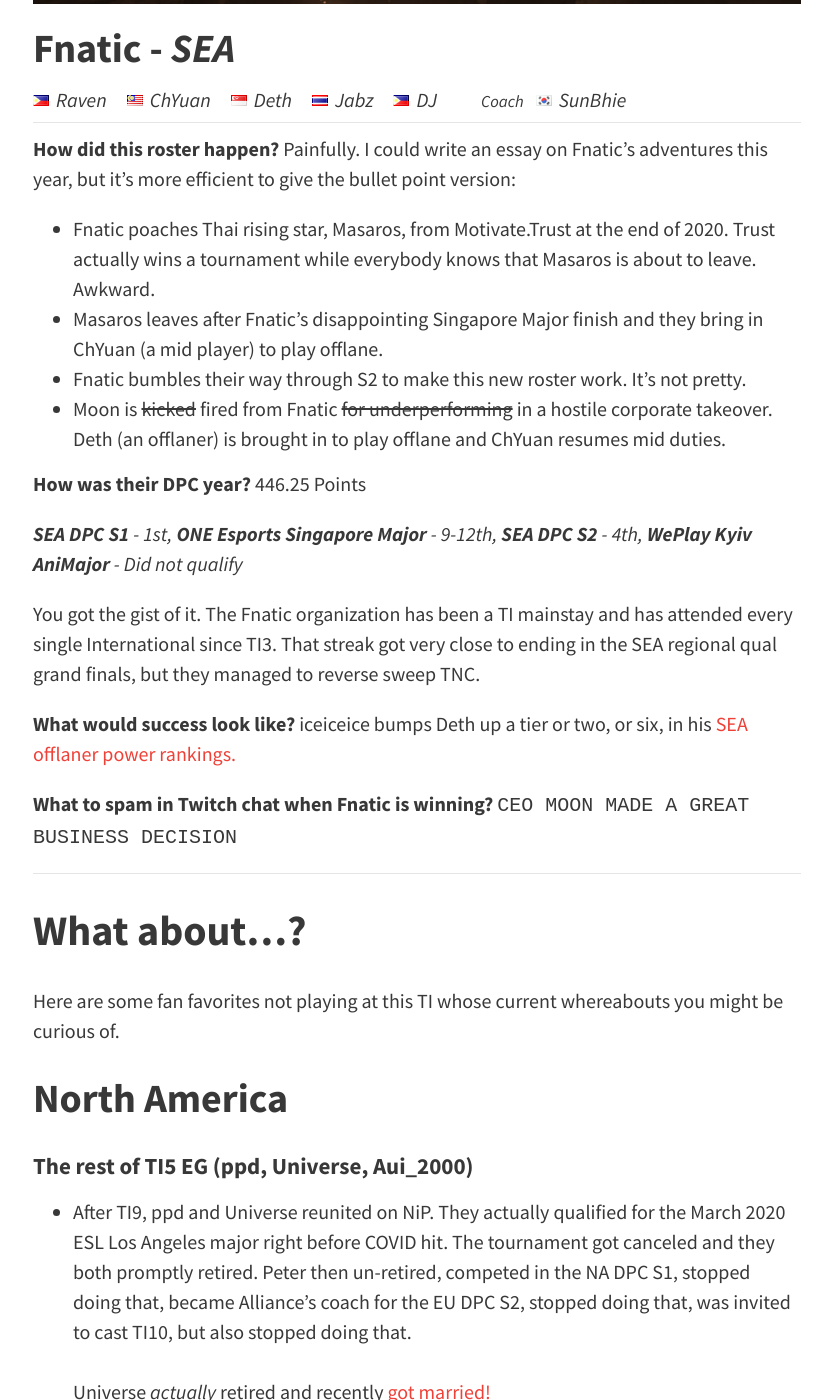
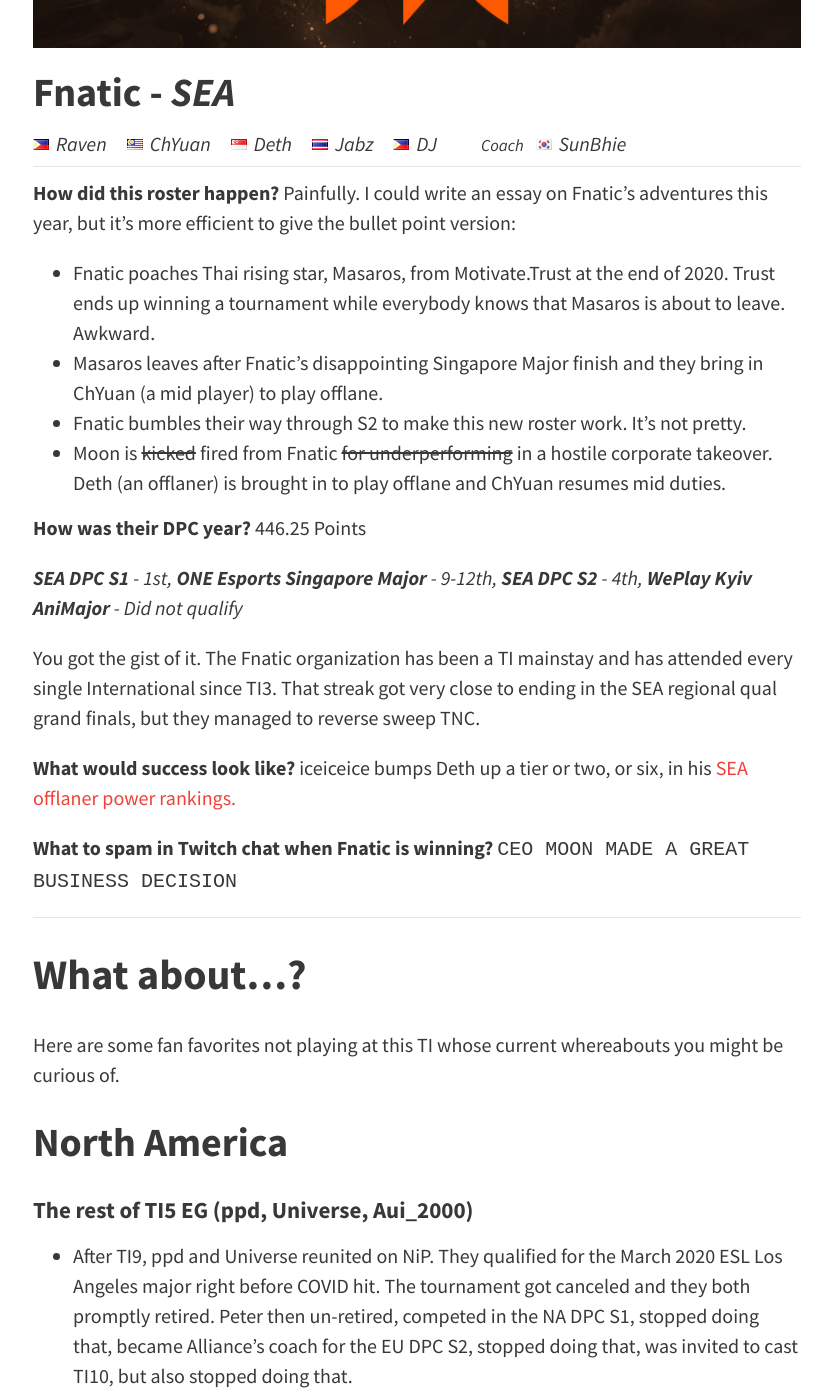
Before and after one commit to tsunami643/blog, a Jekyll site: the page built from _posts/2021-10-06-ti10-team-guide.md, in a window 1280 px wide and 1400 px high, scrolled down 20677 px. Shown: the whole window, without its empty margins (223-1055 px from the left). Built offline with Jekyll 4.4.1, drawn with Linux system fonts in a browser that asks for light colours; nearby versions of some CDN libraries; comment, search, counter and statistics services are not loaded; some of the changed text lies outside the part shown.

Commit message:
Update 2021-10-06-ti10-team-guide.md

```diff
--- a/_posts/2021-10-06-ti10-team-guide.md
+++ b/_posts/2021-10-06-ti10-team-guide.md
@@ -159,7 +159,7 @@ Now for a normal person, 2nd place at two majors is pretty incredible. But Dota
 
 **How did this roster happen?**  Just reading these names, how could you not get hype? Two of the Wings Gaming TI6 winning squad? Young hotshot 12k MMR midlaner? And xiao8 coaching? Jiayou!
 
-In fact Ame, who may seem like the only connection to the TI9 LGD, actually traded spots with AhJit on CDEC for most of 2020 before this roster was announced in September. Was he being given a lesson in humility? If he was, it worked. There's never been a better time to be an lgdamefan.
+In fact Ame, who may seem like the only connection to the TI9 LGD, traded spots with AhJit on CDEC for most of 2020 before this roster was announced in September. Was he being given a lesson in humility? If he was, it worked. There's never been a better time to be an lgdamefan.
 
 **How was their DPC year?** 1300 Points
 
@@ -222,7 +222,7 @@ In VP's defense, this is a young team (literally, their oldest player is DM at 2
 </table>
 <hr style="margin: 0.5em 0;">
 
-**How did this roster happen?** Yawar, Quinn, and MSS have actually been together since 2019. It was as Forward Gaming, who got turned into TI9 Newbee, who got turned into Quincy Crew, who got turned into Chaos EC, who again turned into Quincy Crew and have remained so since early 2020. Along the way, they imported the Brazilian Lelis and brought LoA/SVG out of semi-retirement.
+**How did this roster happen?** Yawar, Quinn, and MSS have been together since 2019. It was as Forward Gaming, who got turned into TI9 Newbee, who got turned into Quincy Crew, who got turned into Chaos EC, who again turned into Quincy Crew and have remained so since early 2020. Along the way, they imported the Brazilian Lelis and brought LoA/SVG out of semi-retirement.
 
 **How was their DPC year?** 1100 Points
 
@@ -230,7 +230,7 @@ In VP's defense, this is a young team (literally, their oldest player is DM at 2
 
 For most of 2020, practically everyone had written off North America as a region beyond saving and it was basically just EG's sandbox to stomp on kids.
 
-In 2021, we learned that North America *is* indeed mostly beyond saving, but there are actually two bullies at the playground with Quincy Crew too.
+In 2021, we learned that North America *is* indeed mostly beyond saving, but there are in fact two bullies at the playground with Quincy Crew too.
 
 Quincy Crew not only gave EG a run for their money in both NA DPC seasons, but was also looking to be worthy competition at international LANs. Their Singapore Major result has an asterisk because QC had to use a stand-in of Poloson due to MSS contracting COVID.
 
@@ -513,7 +513,11 @@ After May 16, 2021, Thunder Predator's TI invite fate was no longer in their own
 
 **What to spam in Twitch chat when TP is winning?** `TE QUIERO MUCHO ARTURITO FrankerZ`
 
+----
+
 # The Regional Qualifiers
+
+----
 
 <p style="margin: 0.5em 0;"><img src="/blog/img/ti10teams/undying.jpg" alt="Banner"></p>
 <h2 style="margin: 0.25em 0;">Team Undying - <i>North America</i></h2>
@@ -592,7 +596,7 @@ The SA regional qual was wacky as hell. Upsets left and right. SG must've gotten
 </table>
 <hr style="margin: 0.5em 0;">
 
-**How did this roster happen?** As intimidating as this roster looks, it hasn't been all sunflowers and rainbows for the two time reigning TI champs. After TI9, ana peaced out for another season and Jerax just straight up retired. Even Ceb intended to step down from active play and OG actually signed MidOne, Saksa, and Sumail to fill the empty shoes.
+**How did this roster happen?** As intimidating as this roster looks, it hasn't been all sunflowers and rainbows for the two time reigning TI champs. After TI9, ana peaced out for another season and Jerax just straight up retired. Even Ceb intended to step down from active play and OG signed MidOne, Saksa, and Sumail to fill the empty shoes.
 
 Then COVID happened and Sumail vanished from competitive Dota for nearly an entire year. But see, I told you he'd be back in the third act.
 
@@ -692,7 +696,7 @@ Lucky for Elephant, four Chinese teams directly qualified for TI through points.
 
 **How did this roster happen?** Painfully. I could write an essay on Fnatic's adventures this year, but it's more efficient to give the bullet point version:
 
-* Fnatic poaches Thai rising star, Masaros, from Motivate.Trust at the end of 2020. Trust actually wins a tournament while everybody knows that Masaros is about to leave. Awkward.
+* Fnatic poaches Thai rising star, Masaros, from Motivate.Trust at the end of 2020. Trust ends up winning a tournament while everybody knows that Masaros is about to leave. Awkward.
 * Masaros leaves after Fnatic's disappointing Singapore Major finish and they bring in ChYuan (a mid player) to play offlane.
 * Fnatic bumbles their way through S2 to make this new roster work. It's not pretty.
 * Moon is ~~kicked~~ fired from Fnatic ~~for underperforming~~ in a hostile corporate takeover. Deth (an offlaner) is brought in to play offlane and ChYuan resumes mid duties.
@@ -716,7 +720,7 @@ Here are some fan favorites not playing at this TI whose current whereabouts you
 ## North America
 
 #### The rest of TI5 EG (ppd, Universe, Aui_2000)
-* After TI9, ppd and Universe reunited on NiP. They actually qualified for the March 2020 ESL Los Angeles major right before COVID hit. The tournament got canceled and they both promptly retired. Peter then un-retired, competed in the NA DPC S1, stopped doing that, became Alliance's coach for the EU DPC S2, stopped doing that, was invited to cast TI10, but also stopped doing that.<br><br>Universe *actually* retired and recently [got married!](https://twitter.com/UniverseDota/status/1426214388508233731)<br><br>Aui seems content with his current coach/caster trajectory and will also be joining the TI10 English broadcast.
+* After TI9, ppd and Universe reunited on NiP. They qualified for the March 2020 ESL Los Angeles major right before COVID hit. The tournament got canceled and they both promptly retired. Peter then un-retired, competed in the NA DPC S1, stopped doing that, became Alliance's coach for the EU DPC S2, stopped doing that, was invited to cast TI10, but also stopped doing that.<br><br>Universe *actually* retired and recently [got married!](https://twitter.com/UniverseDota/status/1426214388508233731)<br><br>Aui seems content with his current coach/caster trajectory and will also be joining the TI10 English broadcast.
 
 #### EternaLEnVy
 * I think they caught up with manga this year so instead we got some weird filler arc where Envy doesn't read the DPC rules and then acts surprised at the end of the season.<br><br>After floating around in the NA lower and upper divisions, Jacky Mao slapped together a team for the TI10 qualifier with Ryoya, Kingrd/Mr. Kingão, Zfreek, and Moo. Idk feels like the writers just ran out of ideas, not sure if I'll watch next season...
@@ -771,7 +775,7 @@ Here are some fan favorites not playing at this TI whose current whereabouts you
 #### Team SMG (MidOne, Moon, kpii, ah fu, Roddgeee)
 * Dropped out of TI10 SEA quals pretty early in the mix. Poor kpii even flew out to their bootcamp and they got eliminated while he was mandatory quarantining.
 
-<hr style="margin-bottom: 1.2em;">
+<hr style="margin-bottom: 1.0em;">
 
 # That's it.
 
```
